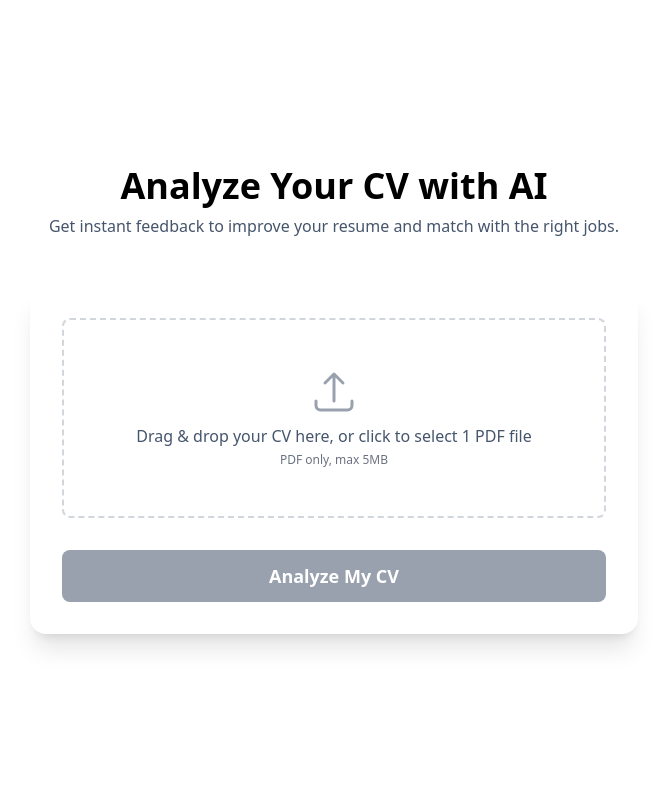
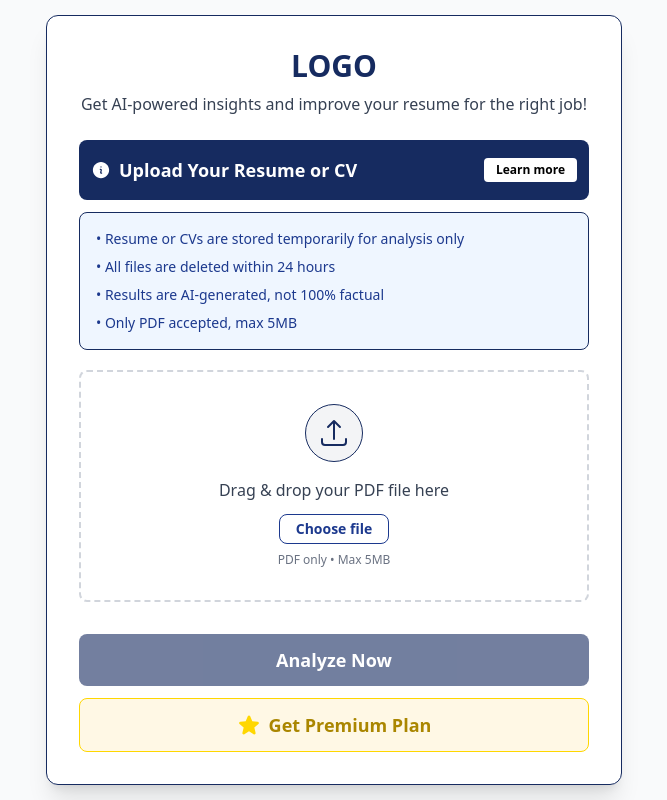
Before and after one commit to BAAD-Dev/Resumind, a Next.js app in the folder client/: page /analyze in a window 1280 px wide. Shown: the whole page, without its empty margins (306-973 px from the left). Built offline with nearby package versions, Linux system fonts and the light colour scheme; no server answers.

Commit message:
Added fixing analyze layout

```diff
--- a/client/src/app/analyze/page.tsx
+++ b/client/src/app/analyze/page.tsx
@@ -1,8 +1,12 @@
 "use client";
 
-import { useState, useCallback, useEffect, useRef } from "react";
+import React, { useState, useCallback, useRef } from "react";
 import { useDropzone } from "react-dropzone";
-import { ArrowUpTrayIcon, XMarkIcon } from "@heroicons/react/24/solid";
+import { ArrowUpTrayIcon, XMarkIcon, InformationCircleIcon, StarIcon } from "@heroicons/react/24/solid";
+import Link from "next/link";
+
+const PRIMARY_BLUE = "#162B60";
+const PREMIUM_GOLD = "#FFD700";
 
 type AnalyzeResponse = {
   overallScore: string;
@@ -15,86 +19,61 @@ const StateIcon = ({
   state: "uploading" | "success" | "error" | null;
 }) => {
   if (state === "uploading")
-    return (
-      <div className="animate-spin rounded-full h-8 w-8 border-b-2 border-primary" />
-    );
+    return <div className="animate-spin rounded-full h-8 w-8 border-b-2" style={{borderColor: PRIMARY_BLUE}} />;
   if (state === "success")
     return (
       <svg
-        className="h-8 w-8 text-success"
+        className="h-8 w-8"
+        style={{color: "#16a34a"}}
         fill="none"
         viewBox="0 0 24 24"
         stroke="currentColor"
       >
-        <path
-          strokeLinecap="round"
-          strokeLinejoin="round"
-          strokeWidth={2}
-          d="M5 13l4 4L19 7"
-        />
+        <path strokeLinecap="round" strokeLinejoin="round" strokeWidth={2} d="M5 13l4 4L19 7" />
       </svg>
     );
   if (state === "error")
     return (
-      <svg
-        className="h-8 w-8 text-danger"
-        xmlns="http://www.w3.org/2000/svg"
-        fill="none"
-        viewBox="0 0 24 24"
-        strokeWidth={1.5}
-        stroke="currentColor"
-      >
-        <path
-          strokeLinecap="round"
-          strokeLinejoin="round"
-          d="M12 9v3.75m-9.303 3.376c-.866 1.5.217 3.374 1.948 3.374h14.71c1.73 0 2.813-1.874 1.948-3.374L13.949 3.378c-.866-1.5-3.032-1.5-3.898 0L2.697 16.126zM12 15.75h.007v.008H12v-.008z"
-        />
+      <svg className="h-8 w-8" style={{color: "#dc2626"}} fill="none" viewBox="0 0 24 24" strokeWidth={1.5} stroke="currentColor">
+        <path strokeLinecap="round" strokeLinejoin="round" d="M12 9v3.75m-9.303 3.376c-.866 1.5.217 3.374 1.948 3.374h14.71c1.73 0 2.813-1.874 1.948-3.374L13.949 3.378c-.866-1.5-3.032-1.5-3.898 0L2.697 16.126zM12 15.75h.007v.008H12v-.008z" />
       </svg>
     );
   return null;
 };
 
 export default function AnalyzePage() {
-  const [file, setFile] = useState<File | null>(null); // <= single file
-  const [status, setStatus] = useState<
-    "uploading" | "success" | "error" | null
-  >(null);
+  const [file, setFile] = useState<File | null>(null);
+  const [status, setStatus] = useState<"uploading" | "success" | "error" | null>(null);
   const [errorMessage, setErrorMessage] = useState("");
   const [result, setResult] = useState<AnalyzeResponse | null>(null);
-  const [open, setOpen] = useState(false);
+  const [showDisclaimer, setShowDisclaimer] = useState(false);
+  const [showResult, setShowResult] = useState(false);
   const inputRef = useRef<HTMLInputElement | null>(null);
 
   const onDrop = useCallback((acceptedFiles: File[]) => {
-    // Hanya PDF
     const pdfFiles = acceptedFiles.filter((f) => f.type === "application/pdf");
     if (acceptedFiles.length > 1 || pdfFiles.length > 1) {
-      alert("Hanya boleh unggah 1 file PDF.");
+      alert("Only one PDF file is allowed.");
       return;
     }
     if (pdfFiles.length === 0) {
-      alert("Hanya file PDF yang diperbolehkan.");
+      alert("Only PDF files are permitted.");
       return;
     }
-    // Ambil file pertama dan replace state
     setFile(pdfFiles[0]);
     setStatus(null);
     setErrorMessage("");
     setResult(null);
   }, []);
 
-  const { getRootProps, getInputProps, isDragActive } = useDropzone({
+  const { getRootProps, getInputProps, open: openFileDialog, isDragActive } = useDropzone({
     onDrop,
     accept: { "application/pdf": [".pdf"] },
-    multiple: false, // <= kunci single file
-    maxFiles: 1, // <= kunci single file
+    multiple: false,
+    maxFiles: 1,
+    noClick: true,
+    noKeyboard: true,
   });
-
-  // Bersihkan object URL kalau sebelumnya pernah dipakai untuk preview (opsional)
-  useEffect(() => {
-    return () => {
-      // if you created URL.createObjectURL(file) somewhere, revoke here
-    };
-  }, []);
 
   const removeFile = () => {
     setFile(null);
@@ -106,18 +85,17 @@ export default function AnalyzePage() {
 
   const handleAnalyze = async () => {
     if (!file) {
-      alert("Silakan unggah 1 file PDF terlebih dahulu.");
+      alert("Please upload a PDF file first.");
       return;
     }
-    // Validasi: PDF & <= 5MB
     if (file.type !== "application/pdf") {
       setStatus("error");
-      setErrorMessage("Hanya PDF yang diperbolehkan.");
+      setErrorMessage("Only PDF files are allowed.");
       return;
     }
     if (file.size > 5 * 1024 * 1024) {
       setStatus("error");
-      setErrorMessage("Ukuran maksimum 5 MB.");
+      setErrorMessage("Maximum file size is 5MB.");
       return;
     }
 
@@ -127,7 +105,7 @@ export default function AnalyzePage() {
 
     try {
       const fd = new FormData();
-      fd.append("cv", file); // nama field harus sama dengan backend
+      fd.append("cv", file);
 
       const res = await fetch(
         `${process.env.NEXT_PUBLIC_BASE_URL}/api/analysis/guest/cv`,
@@ -139,139 +117,213 @@ export default function AnalyzePage() {
 
       if (!res.ok) {
         const text = await res.text().catch(() => "");
-        throw new Error(text || `Upload gagal (${res.status})`);
+        throw new Error(text || `Upload failed (${res.status})`);
       }
       const data = (await res.json()) as AnalyzeResponse;
       setResult(data);
       setStatus("success");
-      setOpen(true);
+      setShowResult(true);
     } catch (err: any) {
       setStatus("error");
       setErrorMessage(
-        err?.message || "Terjadi kesalahan saat mengunggah/menganalisis."
+        err?.message || "An error occurred during upload/analysis."
       );
     }
   };
 
   return (
-    <div className="bg-muted min-h-screen flex items-center justify-center font-sans">
-      <div className="w-full max-w-2xl mx-auto p-8">
-        <div className="text-center mb-12">
-          <h1 className="text-4xl font-bold text-foreground">
-            Analyze Your CV with AI
+    <div className="min-h-screen flex items-center justify-center bg-gray-50 font-sans px-2 sm:px-4">
+      <div className="w-full max-w-xl bg-white rounded-xl shadow-xl p-4 sm:p-8" style={{border:`1px solid ${PRIMARY_BLUE}`}}>
+        {/* Header */}
+        <div className="mb-6 text-center">
+          <h1 className="text-2xl sm:text-3xl font-bold" style={{color: PRIMARY_BLUE}}>
+            LOGO
           </h1>
-          <p className="text-slate-600 mt-2">
-            Get instant feedback to improve your resume and match with the right
-            jobs.
+          <p className="text-gray-700 mt-2 text-sm sm:text-base">Get AI-powered insights and improve your resume for the right job!</p>
+        </div>
+
+        {/* Blue Section */}
+        <div style={{background: PRIMARY_BLUE}} className="rounded-lg px-3 py-4 flex flex-col sm:flex-row items-center justify-between mb-3 gap-2">
+          <div className="flex items-center gap-2">
+            <InformationCircleIcon className="h-5 w-5 text-white" />
+            <h2 className="font-semibold text-white text-base sm:text-lg">Upload Your Resume or CV</h2>
+          </div>
+          <button
+            onClick={() => setShowDisclaimer(true)}
+            className="bg-white text-xs text-black rounded px-3 py-1 font-semibold cursor-pointer hover:bg-gray-100"
+          >
+            Learn more
+          </button>
+        </div>
+
+        {/* Disclaimer Points */}
+        <div className="mb-5 p-3 sm:p-4 border rounded-lg bg-blue-50" style={{borderColor: PRIMARY_BLUE}}>
+          <ul className="text-xs sm:text-sm text-blue-900 space-y-2">
+            <li>• Resume or CVs are stored temporarily for analysis only</li>
+            <li>• All files are deleted within 24 hours</li>
+            <li>• Results are AI-generated, not 100% factual</li>
+            <li>• Only PDF accepted, max 5MB</li>
+          </ul>
+        </div>
+
+        {/* File Upload Area */}
+        <div
+          {...getRootProps()}
+          className={`border-2 border-dashed rounded-lg p-5 sm:p-8 text-center transition-all duration-200 ${isDragActive ? "border-blue-700 bg-blue-50" : "border-gray-300 hover:border-blue-700 hover:bg-gray-50"}`}
+        >
+          <input {...getInputProps({ refKey: "ref" })} ref={inputRef} />
+          <div className="flex flex-col items-center">
+            <div className="p-2 sm:p-3 bg-gray-100 rounded-full mb-4" style={{border:`1px solid ${PRIMARY_BLUE}`}}>
+              <ArrowUpTrayIcon className="h-8 w-8" style={{color: PRIMARY_BLUE}} />
+            </div>
+            <p className="text-gray-700 font-medium mb-1 text-xs sm:text-base">
+              Drag & drop your PDF file here
+            </p>
+            <button
+              type="button"
+              className="text-xs sm:text-sm font-semibold px-3 sm:px-4 py-1 cursor-pointer rounded-lg mt-2 border border-blue-900 bg-white text-blue-900 hover:bg-blue-50"
+              onClick={openFileDialog}
+            >
+              Choose file
+            </button>
+            <p className="text-xs text-gray-500 mt-2">
+              PDF only • Max 5MB
             </p>
           </div>
-
-        <div className="bg-background rounded-2xl shadow-xl p-8">
-          <div
-            {...getRootProps()}
-            className={`border-2 border-dashed rounded-lg p-12 text-center cursor-pointer transition-colors duration-300 ${
-              isDragActive
-                ? "border-primary bg-blue-50"
-                : "border-gray-300 hover:border-primary"
-            }`}
-          >
-            <input {...getInputProps({ refKey: "ref" })} ref={inputRef} />
-            <ArrowUpTrayIcon className="mx-auto h-12 w-12 text-gray-400" />
-            {isDragActive ? (
-              <p className="mt-2 text-primary">Drop the file here ...</p>
-            ) : (
-              <p className="mt-2 text-slate-600">
-                Drag & drop your CV here, or click to select 1 PDF file
-              </p>
-            )}
-            <p className="text-xs text-gray-500 mt-1">PDF only, max 5MB</p>
         </div>
 
+        {/* Uploaded File Box */}
         {file && (
           <div className="mt-6">
-              <h3 className="font-semibold text-foreground">Uploaded File:</h3>
-              <div className="mt-2 p-4 bg-muted rounded-lg flex items-center justify-between">
-                <div className="flex items-center gap-4">
+            <div className="flex items-center justify-between p-2 sm:p-4 bg-gray-50 rounded-lg border" style={{borderColor:PRIMARY_BLUE}}>
+              <div className="flex items-center gap-2 sm:gap-3">
                 <StateIcon state={status} />
-                  <p className="text-foreground font-medium">{file.name}</p>
+                <div>
+                  <p className="font-medium text-gray-900 text-xs sm:text-base">{file.name}</p>
+                  <p className="text-xs text-gray-500">{(file.size / 1024 / 1024).toFixed(2)} MB</p>
+                </div>
               </div>
               <button
                 onClick={removeFile}
-                  className="p-1 rounded-full hover:bg-slate-200"
+                className="p-2 hover:bg-gray-200 rounded-full transition-colors cursor-pointer"
               >
                 <XMarkIcon className="h-5 w-5 text-gray-500" />
               </button>
             </div>
             {status === "error" && (
-                <p className="text-sm text-danger mt-2">{errorMessage}</p>
+              <div className="mt-3 p-2 sm:p-3 bg-red-50 border border-red-200 rounded-lg">
+                <p className="text-red-800 text-xs sm:text-sm">{errorMessage}</p>
+              </div>
             )}
           </div>
         )}
 
-          <div className="mt-8">
+        {/* Button Area */}
+        <div className="mt-8 flex flex-col gap-3 w-full">
           <button
             onClick={handleAnalyze}
             disabled={!file || status === "uploading"}
-              className="w-full bg-primary text-white font-bold py-3 px-6 rounded-lg text-lg hover:bg-primary-dark transition-all duration-300 disabled:bg-gray-400 disabled:cursor-not-allowed flex items-center justify-center gap-3"
+            className="w-full font-bold py-3 px-4 sm:px-6 rounded-lg text-base sm:text-lg transition-all duration-200 flex items-center justify-center gap-2"
+            style={{
+              background: PRIMARY_BLUE,
+              color: "white",
+              opacity: !file || status === "uploading" ? 0.6 : 1,
+              cursor: !file || status === "uploading" ? "not-allowed" : "pointer"
+            }}
           >
             {status === "uploading" && (
               <div className="animate-spin rounded-full h-5 w-5 border-b-2 border-white" />
             )}
-              {status === "uploading" ? "Analyzing..." : "Analyze My CV"}
+            {status === "uploading" ? "Analyzing..." : "Analyze Now"}
           </button>
+          <Link href="/register" className="w-full">
+            <button
+              className="cursor-pointer w-full font-bold py-3 px-4 sm:px-6 rounded-lg text-base sm:text-lg flex items-center justify-center gap-2 border"
+              style={{
+                background: "#FFF8E5",
+                color: "#AA8600",
+                borderColor: PREMIUM_GOLD
+              }}
+            >
+              <StarIcon className="h-6 w-6" style={{color: PREMIUM_GOLD}} />
+              Get Premium Plan
+            </button>
+          </Link>
+        </div>
+      </div>
+
+      {/* Modal for Disclaimer */}
+      {showDisclaimer && (
+        <div className="fixed inset-0 z-50 flex items-center justify-center px-2 sm:px-4">
+          <div className="absolute inset-0 bg-black/40" onClick={() => setShowDisclaimer(false)} />
+          <div className="relative z-10 w-full max-w-md rounded-xl bg-white p-4 sm:p-6 shadow-lg border border-blue-900">
+            <div className="flex items-center justify-between mb-4">
+              <h3 className="text-base sm:text-lg font-bold" style={{color: PRIMARY_BLUE}}>Legal & Privacy Disclaimer</h3>
+              <button onClick={() => setShowDisclaimer(false)} className="p-2 hover:bg-gray-100 rounded cursor-pointer">
+                <XMarkIcon className="h-5 w-5 text-gray-500" />
+              </button>
+            </div>
+            <div className="text-xs sm:text-sm text-gray-800 space-y-3 mb-2">
+              <div>
+                <h4 className="font-semibold" style={{color:PRIMARY_BLUE}}>Privacy</h4>
+                <p>Your Resume or CV is temporarily stored only for analysis purposes and deleted within 24 hours. We respect your privacy—your data is never shared or sold.</p>
+              </div>
+              <div>
+                <h4 className="font-semibold" style={{color:PRIMARY_BLUE}}>AI Results</h4>
+                <p>All results are generated by AI and may not be 100% accurate. Consider these only as suggestions, not definitive facts. Results may vary between analyses.</p>
+              </div>
+              <div>
+                <h4 className="font-semibold" style={{color:PRIMARY_BLUE}}>Requirements</h4>
+                <p>Only PDF files allowed, max size 5MB. Upload the correct format for best results.</p>
+              </div>
+              <div>
+                <h4 className="font-semibold" style={{color:PRIMARY_BLUE}}>Legal Notice</h4>
+                <p>This website provides analysis for information purposes only, and does not guarantee employment, admissions, or accuracy.</p>
+              </div>
+            </div>
+            <div className="mt-3 flex justify-end">
+              <button onClick={() => setShowDisclaimer(false)} className="bg-blue-600 hover:bg-blue-700 px-4 py-2 text-white rounded-lg font-medium cursor-pointer" style={{background:PRIMARY_BLUE}}>Close</button>
             </div>
           </div>
         </div>
+      )}
 
-      {/* Modal */}
-      {open && (
-        <div
-          role="dialog"
-          aria-modal="true"
-          className="fixed inset-0 z-50 flex items-center justify-center"
+      {/* Modal Results */}
+      {showResult && (
+        <div className="fixed inset-0 z-50 flex items-center justify-center px-2 sm:px-4">
+          <div className="absolute inset-0 bg-black/40" onClick={() => setShowResult(false)} />
+          <div className="relative z-10 w-full max-w-lg bg-white rounded-xl shadow-lg border border-blue-900 p-4 sm:p-6">
+            <div className="flex items-center justify-between mb-4">
+              <h2 className="text-base sm:text-lg font-bold" style={{color: PRIMARY_BLUE}}>Analysis Results</h2>
+              <button
+                onClick={() => setShowResult(false)}
+                className="p-2 hover:bg-gray-100 rounded cursor-pointer"
               >
-          <div
-            className="absolute inset-0 bg-black/40"
-            onClick={() => setOpen(false)}
-          />
-          <div className="relative z-10 w-full max-w-lg rounded-2xl bg-white p-6 shadow-xl">
-            <div className="flex items-start justify-between">
-              <h2 className="text-lg font-semibold">Hasil Analisis</h2>
-              <button
-                onClick={() => setOpen(false)}
-                aria-label="Tutup modal"
-                className="rounded p-1 hover:bg-gray-100"
-              >
-                ✕
+                <XMarkIcon className="h-5 w-5 text-gray-500" />
               </button>
             </div>
-
             {status === "error" && (
-              <p className="mt-4 text-sm text-danger">
-                {errorMessage || "Terjadi kesalahan."}
-              </p>
-            )}
-
-            {status === "success" && result && (
-              <div className="mt-4 space-y-2 text-sm">
-                <p>
-                  <span className="font-medium">Overall Score:</span>{" "}
-                  {result.overallScore}
-                </p>
-                <p>
-                  <span className="font-medium">Summary:</span>
-                  <br />
-                  {result.summary}
+              <div className="p-2 sm:p-3 bg-red-50 border border-red-200 rounded-lg">
+                <p className="text-red-800 text-xs sm:text-sm">
+                  {errorMessage || "An error occurred during analysis."}
                 </p>
               </div>
             )}
-
-            <div className="mt-6 flex justify-end gap-2">
-              <button
-                onClick={() => setOpen(false)}
-                className="rounded border px-4 py-2"
-              >
-                Tutup
+            {status === "success" && result && (
+              <div className="space-y-4">
+                <div className="p-3 sm:p-4 bg-green-50 border border-green-200 rounded-lg">
+                  <h3 className="font-semibold text-green-900 mb-1 text-xs sm:text-base">Overall Score</h3>
+                  <p className="text-green-800 text-xs sm:text-base">{result.overallScore}</p>
+                </div>
+                <div className="p-3 sm:p-4 bg-blue-50 border border-blue-200 rounded-lg">
+                  <h3 className="font-semibold" style={{color:PRIMARY_BLUE}}>Summary</h3>
+                  <p className="text-blue-800 text-xs sm:text-base leading-relaxed">{result.summary}</p>
+                </div>
+              </div>
+            )}
+            <div className="mt-6 flex justify-end cursor-pointer">
+              <button onClick={() => setShowResult(false)} className="bg-gray-100 hover:bg-gray-200 px-4 py-2 text-gray-800 rounded-lg font-medium">
+                Close
               </button>
             </div>
           </div>
--- a/client/src/components/homepage/Hero.tsx
+++ b/client/src/components/homepage/Hero.tsx
@@ -1,5 +1,5 @@
 import Image from 'next/image';
-import resumeIllustration from '../../public/image/heroillus.png';
+import resumeIllustration from '../../../public/image/heroillus.png';
 import Link from 'next/link';
 
 const Hero = () => {
```
Lines whose indentation alone changed are shown as unchanged.
